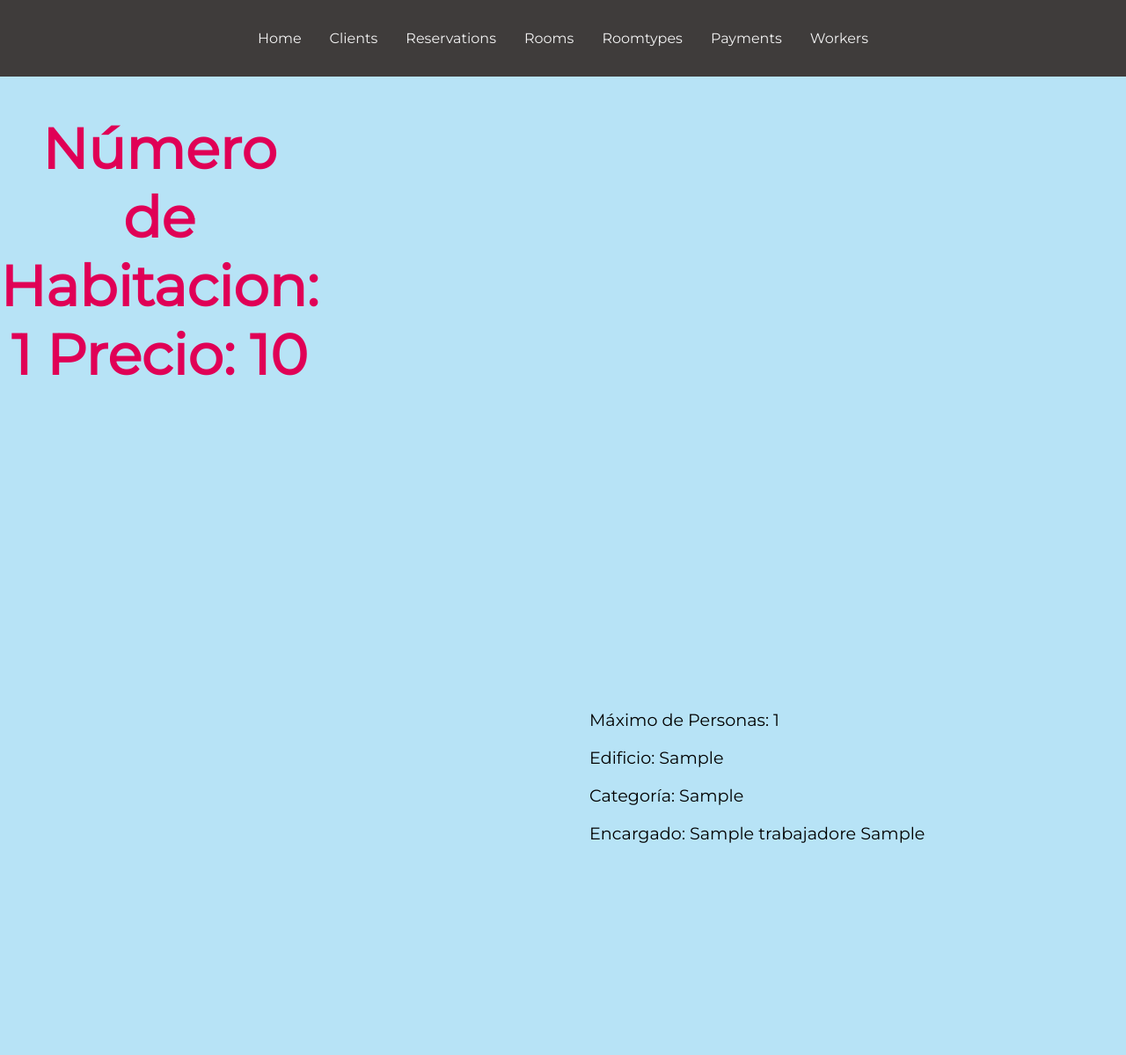
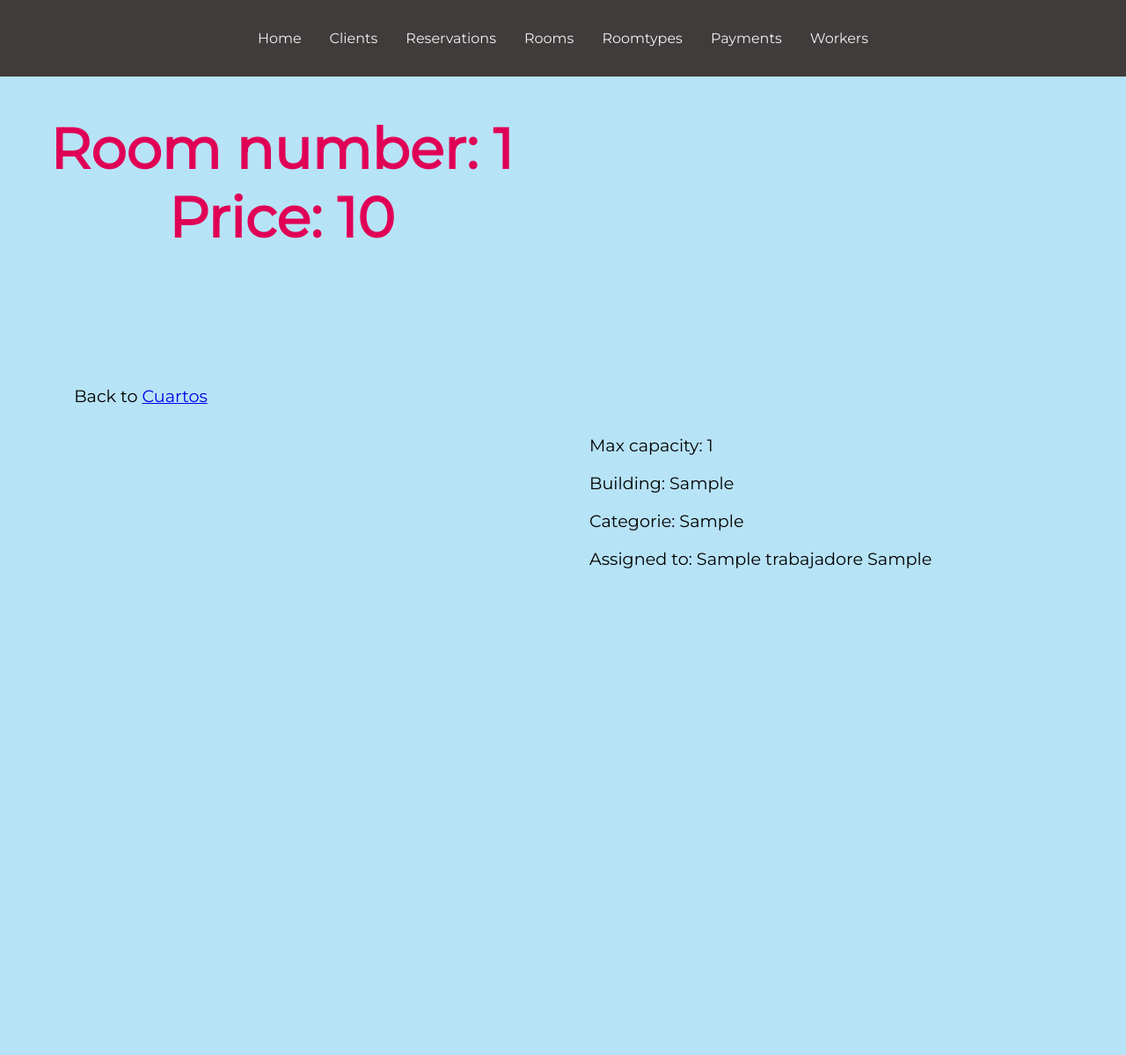
Before and after one commit to JaquelineCastSx/djangoHotel, a Django app: page /rooms/roomDetail/1 in a window 1280 px wide. Shown: the top 1199 px of the page at 88% size. Run offline with Django 4.2, Linux system fonts and the light colour scheme; tables that the repository leaves empty hold one stand-in row (values such as "Sample post").

Commit message:
Grammar correction

```diff
--- a/radiant_horizon/rooms/templates/payments.html
+++ b/radiant_horizon/rooms/templates/payments.html
@@ -17,8 +17,8 @@ Radiant Horizon
   <ul>
     {% for x in mypaymenttype %}
     <div id="listForm">
-      <li>Tipo: {{ x.tipo }}
-        <br>Cargo por Servicio: {{ x.cargoServicio }}</li>
+      <li>Type: {{ x.tipo }}
+        <br>Charges for service: {{ x.cargoServicio }} %</li>
     </div>
     {% endfor %}
   </ul>
--- a/radiant_horizon/rooms/templates/roomDetail.html
+++ b/radiant_horizon/rooms/templates/roomDetail.html
@@ -7,17 +7,22 @@
 
 {% block content %}
 <div id="divH">
-  <h1> Número de Habitacion: {{ myroom_detail.numhabitacion }}  Precio: {{ myroom_detail.precio }}</h1>
+  <div id="divJ1">
+    <h1> Room number: {{ myroom_detail.numhabitacion }}  Price: {{ myroom_detail.precio }}</h1>
+  </div>
+  <div id="divJ2">
+    <p>Back to <a href="/rooms">Cuartos</a></p>
+  </div>
 </div>
 
 <div id="divI">
-  <p>Máximo de Personas: {{ myroom_detail.max_personas }}</p>
-  <p>Edificio: {{ myroom_detail.edificio }}</p>
-  <p>Categoría: {{ myroom_detail.categoria.categoria }}</p>
-  <p>Encargado: {{ myroom_detail.encargado.nombre }} {{ myroom_detail.encargado.apellido }}</p>
+  <p>Max capacity: {{ myroom_detail.max_personas }}</p>
+  <p>Building: {{ myroom_detail.edificio }}</p>
+  <p>Categorie: {{ myroom_detail.categoria.categoria }}</p>
+  <p>Assigned to: {{ myroom_detail.encargado.nombre }} {{ myroom_detail.encargado.apellido }}</p>
 </div>
 
 
-<p>Back to <a href="/rooms">Cuartos</a></p>
+
 
 {% endblock %}
--- a/radiant_horizon/rooms/templates/rooms.html
+++ b/radiant_horizon/rooms/templates/rooms.html
@@ -26,7 +26,7 @@ Radiant Horizon Rooms
 
         <div id="listForm">
           <li>
-            <a href="roomDetail/{{ x.id }}">Número de Habitacioón: {{ x.numhabitacion }} <br>Categoria: {{ x.categoria.categoria }}</a>
+            <a href="roomDetail/{{ x.id }}">Room number: {{ x.numhabitacion }} <br>Category: {{ x.categoria.categoria }}</a>
           </li>
 
         </div>
--- a/radiant_horizon/rooms/templates/roomtypes.html
+++ b/radiant_horizon/rooms/templates/roomtypes.html
@@ -33,10 +33,10 @@ Radiant Horizon Rooms Categories
 
 <div id="divI">
     {% for x in myroom_types %}
-    <h3>Categoria: {{ x.categoria }}
-        <br>Total Cuartos: {{ x.total_cuartos }}</h3>
+    <h3>Categories: {{ x.categoria }}
+        <br>Total rooms: {{ x.total_cuartos }}</h3>
 
-    <p>Descripcion:  {{ x.descripcion }}</p>
+    <p>Description:  {{ x.descripcion }}</p>
     {% endfor %}
 </div>
 
```
Also changed, not shown: radiant_horizon/rooms/templates/workerDetail.html (+11 -5 lines).
